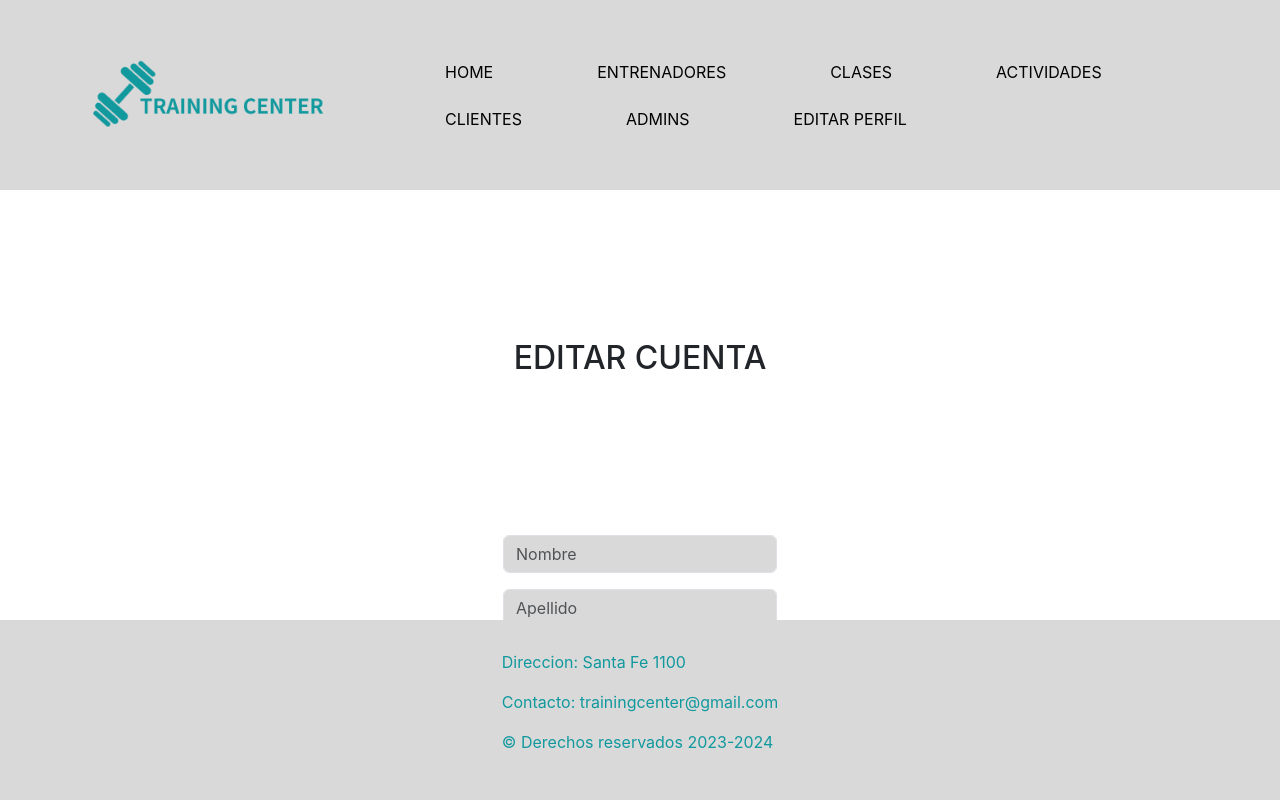
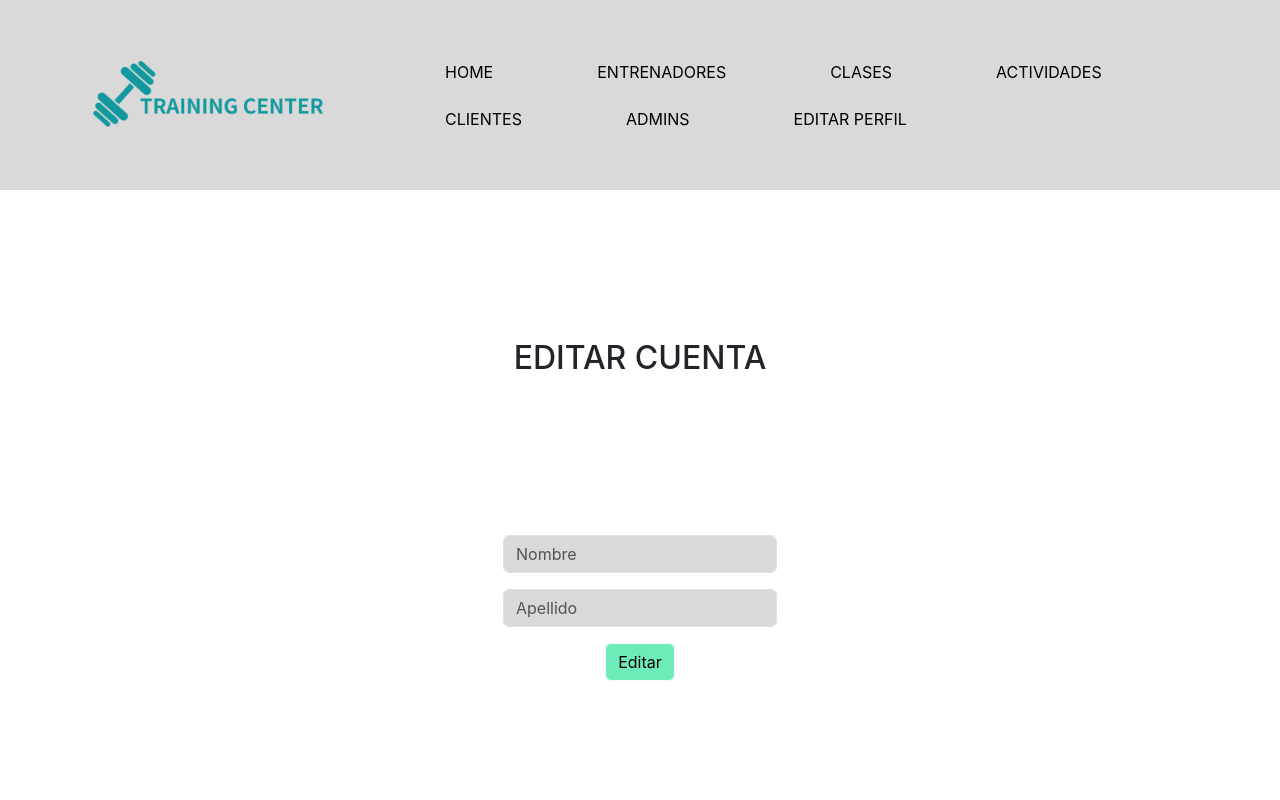
Before and after one commit to BelenLinera/SistemaGestionGimnasioApp, a React (Create React App) app in the folder sistema-gimnasio/: page /trainer/edit-trainer/1 in a window 1280 px wide. Shown: the top 800 px of the page. Built offline with nearby package versions, Linux system fonts and the light colour scheme.

Commit message:
Add Footer

```diff
--- a/sistema-gimnasio/src/Components/Layout/Footer/Footer.css
+++ b/sistema-gimnasio/src/Components/Layout/Footer/Footer.css
@@ -2,7 +2,6 @@ footer {
   display: flex;
   align-items: center;
   justify-content: center;
-  position: fixed;
   background-color: #d9d9d9;
   color: #11999e;
   bottom: 0;
--- a/sistema-gimnasio/src/Components/Layout/Layout.jsx
+++ b/sistema-gimnasio/src/Components/Layout/Layout.jsx
@@ -1,4 +1,3 @@
-import React from "react";
 import Admin from "../Admin/Admin";
 import { BrowserRouter as Router, Route, Routes } from "react-router-dom";
 import FormUser from "../Forms/FormUser/FormUser";
@@ -10,11 +9,10 @@ import Footer from "./Footer/Footer";
 const Layout = () => {
   return (
     <>
-      <NavBar />
       {/*<Login></Login>
     <Register></Register>
     */}
-      <Footer />
+      <NavBar />
       <Router>
         <Routes>
           <Route path="/" element={<Admin />} />
@@ -51,6 +49,7 @@ const Layout = () => {
           />
         </Routes>
       </Router>
+      <Footer />
     </>
   );
 };
```
